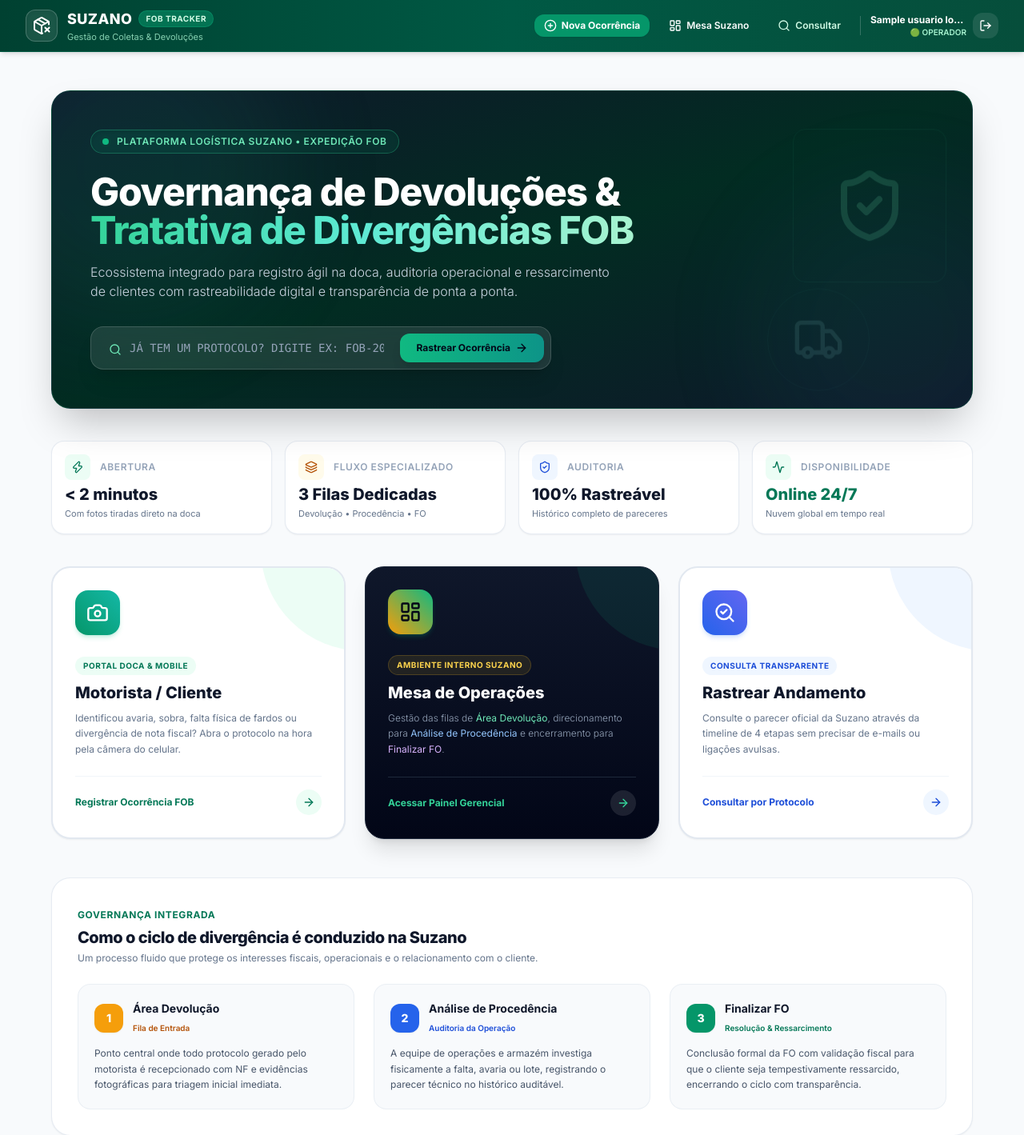
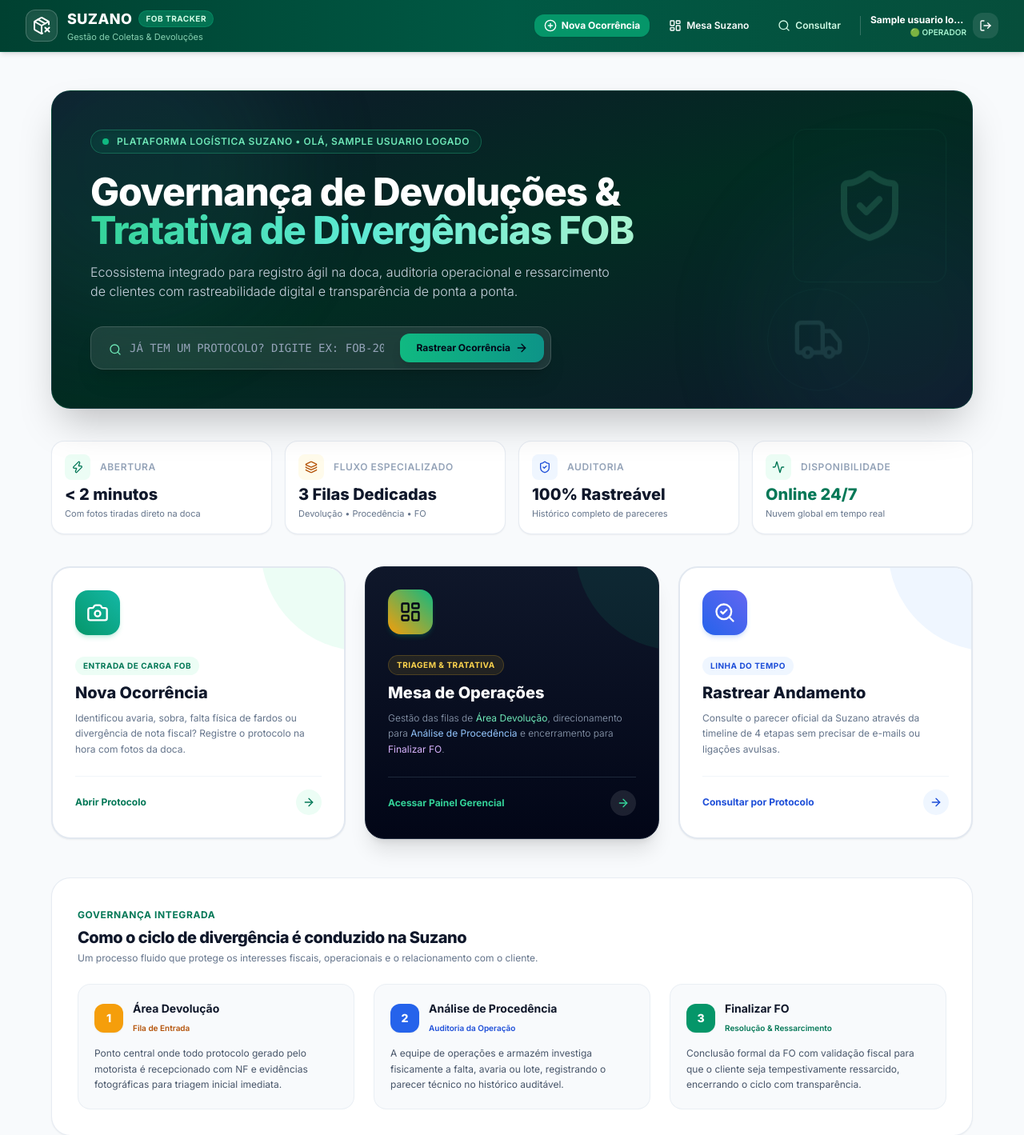
Before and after one commit to oiluiz681-gif/suzano-fob-tracker, a FastAPI app: template templates/index.html in a window 1280 px wide. Shown: the top 1419 px of the page at 80% size. Run offline with FastAPI, Linux system fonts and the light colour scheme; the template is opened without the code that fills it: most values are stand-ins (such as "Sample title", 1, 10 or a date in 2020); some libraries are stand-ins or nearby versions.

Commit message:
Exibir pagina inicial (index.html) para usuarios autenticados mantendo bloqueio sem login (templates/index.html)

```diff
--- a/templates/index.html
+++ b/templates/index.html
@@ -77,7 +77,7 @@
           <span class="animate-ping absolute inline-flex h-full w-full rounded-full bg-emerald-400 opacity-75"></span>
           <span class="relative inline-flex rounded-full h-2 w-2 bg-emerald-500"></span>
         </span>
-        <span class="font-semibold tracking-wider uppercase">Plataforma Logística Suzano • Expedição FOB</span>
+        <span class="font-semibold tracking-wider uppercase">Plataforma Logística Suzano • Olá, {{ usuario_logado.nome }}</span>
       </div>
 
       <!-- Título de Impacto Executivo -->
@@ -159,10 +159,10 @@
 
   </div>
 
-  <!-- PORTAIS DE ENTRADA EXECUTIVOS (3 PILARES PRINCIPAIS) -->
-  <div class="grid grid-cols-1 md:grid-cols-3 gap-6 mb-12">
+  <!-- PORTAIS DE ENTRADA EXECUTIVOS (3 PILARES PRINCIPAIS + ADMIN SE APLICÁVEL) -->
+  <div class="grid grid-cols-1 md:grid-cols-2 {% if usuario_logado and usuario_logado.perfil == 'admin' %}lg:grid-cols-4{% else %}lg:grid-cols-3{% endif %} gap-6 mb-12">
 
-    <!-- Card 1: Motorista / Transportador na Doca -->
+    <!-- Card 1: Registro de Ocorrência na Doca -->
     <a href="/nova-ocorrencia" class="group relative bg-white rounded-3xl p-7 border-2 border-slate-200 hover:border-emerald-600 shadow-sm hover:shadow-2xl transition-all duration-500 hover:-translate-y-2 flex flex-col justify-between overflow-hidden">
       <div class="absolute top-0 right-0 w-32 h-32 bg-emerald-50 rounded-bl-full -mr-6 -mt-6 group-hover:scale-110 transition-transform duration-500 pointer-events-none"></div>
 
@@ -171,15 +171,15 @@
           <i data-lucide="camera" class="w-7 h-7"></i>
         </div>
 
-        <span class="inline-block text-[10px] font-bold uppercase tracking-wider text-emerald-700 bg-emerald-50 px-2.5 py-1 rounded-full mb-2">Portal Doca & Mobile</span>
-        <h2 class="text-xl font-extrabold text-slate-900 mb-2 group-hover:text-emerald-700 transition">Motorista / Cliente</h2>
+        <span class="inline-block text-[10px] font-bold uppercase tracking-wider text-emerald-700 bg-emerald-50 px-2.5 py-1 rounded-full mb-2">Entrada de Carga FOB</span>
+        <h2 class="text-xl font-extrabold text-slate-900 mb-2 group-hover:text-emerald-700 transition">Nova Ocorrência</h2>
         <p class="text-xs text-slate-500 leading-relaxed mb-6 font-normal">
-          Identificou avaria, sobra, falta física de fardos ou divergência de nota fiscal? Abra o protocolo na hora pela câmera do celular.
+          Identificou avaria, sobra, falta física de fardos ou divergência de nota fiscal? Registre o protocolo na hora com fotos da doca.
         </p>
       </div>
 
       <div class="pt-4 border-t border-slate-100 flex items-center justify-between text-xs font-bold text-emerald-700 group-hover:text-emerald-800">
-        <span>Registrar Ocorrência FOB</span>
+        <span>Abrir Protocolo</span>
         <div class="w-8 h-8 rounded-full bg-emerald-50 group-hover:bg-emerald-600 group-hover:text-white flex items-center justify-center transition-all duration-300">
           <i data-lucide="arrow-right" class="w-4 h-4 group-hover:translate-x-0.5 transition-transform"></i>
         </div>
@@ -195,7 +195,7 @@
           <i data-lucide="layout-dashboard" class="w-7 h-7"></i>
         </div>
 
-        <span class="inline-block text-[10px] font-bold uppercase tracking-wider text-amber-300 bg-amber-400/10 border border-amber-400/20 px-2.5 py-1 rounded-full mb-2">Ambiente Interno Suzano</span>
+        <span class="inline-block text-[10px] font-bold uppercase tracking-wider text-amber-300 bg-amber-400/10 border border-amber-400/20 px-2.5 py-1 rounded-full mb-2">Triagem & Tratativa</span>
         <h2 class="text-xl font-extrabold text-white mb-2 group-hover:text-emerald-300 transition">Mesa de Operações</h2>
         <p class="text-xs text-slate-400 leading-relaxed mb-6 font-light">
           Gestão das filas de <strong class="text-emerald-300">Área Devolução</strong>, direcionamento para <strong class="text-blue-300">Análise de Procedência</strong> e encerramento para <strong class="text-purple-300">Finalizar FO</strong>.
@@ -210,7 +210,7 @@
       </div>
     </a>
 
-    <!-- Card 3: Rastreabilidade & Consulta Pública -->
+    <!-- Card 3: Rastreabilidade & Consulta Interna -->
     <a href="/rastreio" class="group relative bg-white rounded-3xl p-7 border-2 border-slate-200 hover:border-blue-500 shadow-sm hover:shadow-2xl transition-all duration-500 hover:-translate-y-2 flex flex-col justify-between overflow-hidden">
       <div class="absolute top-0 right-0 w-32 h-32 bg-blue-50 rounded-bl-full -mr-6 -mt-6 group-hover:scale-110 transition-transform duration-500 pointer-events-none"></div>
 
@@ -219,7 +219,7 @@
           <i data-lucide="search-check" class="w-7 h-7"></i>
         </div>
 
-        <span class="inline-block text-[10px] font-bold uppercase tracking-wider text-blue-700 bg-blue-50 px-2.5 py-1 rounded-full mb-2">Consulta Transparente</span>
+        <span class="inline-block text-[10px] font-bold uppercase tracking-wider text-blue-700 bg-blue-50 px-2.5 py-1 rounded-full mb-2">Linha do Tempo</span>
         <h2 class="text-xl font-extrabold text-slate-900 mb-2 group-hover:text-blue-700 transition">Rastrear Andamento</h2>
         <p class="text-xs text-slate-500 leading-relaxed mb-6 font-normal">
           Consulte o parecer oficial da Suzano através da timeline de 4 etapas sem precisar de e-mails ou ligações avulsas.
@@ -233,6 +233,32 @@
         </div>
       </div>
     </a>
+
+    <!-- Card 4: Gestão Administrativa (Exclusivo Admin) -->
+    {% if usuario_logado and usuario_logado.perfil == 'admin' %}
+    <a href="/admin/usuarios" class="group relative bg-gradient-to-b from-purple-950 via-slate-900 to-indigo-950 text-white rounded-3xl p-7 border border-purple-500/40 hover:border-purple-400 shadow-xl hover:shadow-2xl transition-all duration-500 hover:-translate-y-2 flex flex-col justify-between overflow-hidden">
+      <div class="absolute top-0 right-0 w-32 h-32 bg-purple-500/20 rounded-bl-full -mr-6 -mt-6 group-hover:scale-110 transition-transform duration-500 pointer-events-none"></div>
+
+      <div>
+        <div class="w-14 h-14 bg-gradient-to-tr from-purple-600 to-indigo-500 text-white rounded-2xl flex items-center justify-center mb-6 shadow-md shadow-purple-500/30 group-hover:rotate-3 transition-transform duration-300 font-black">
+          <i data-lucide="shield-alert" class="w-7 h-7 text-purple-200"></i>
+        </div>
+
+        <span class="inline-block text-[10px] font-bold uppercase tracking-wider text-purple-300 bg-purple-400/20 border border-purple-400/30 px-2.5 py-1 rounded-full mb-2">Exclusivo Admin</span>
+        <h2 class="text-xl font-extrabold text-white mb-2 group-hover:text-purple-300 transition">Gestão & Filas</h2>
+        <p class="text-xs text-purple-200/80 leading-relaxed mb-6 font-light">
+          Cadastre novos usuários (comum/admin), controle permissões e configure as filas dinâmicas de destino de protocolos.
+        </p>
+      </div>
+
+      <div class="pt-4 border-t border-purple-700/50 flex items-center justify-between text-xs font-bold text-purple-300 group-hover:text-white">
+        <span>Gerenciar Sistema</span>
+        <div class="w-8 h-8 rounded-full bg-white/10 group-hover:bg-purple-500 group-hover:text-white flex items-center justify-center transition-all duration-300">
+          <i data-lucide="arrow-right" class="w-4 h-4 group-hover:translate-x-0.5 transition-transform"></i>
+        </div>
+      </div>
+    </a>
+    {% endif %}
 
   </div>
 
```
